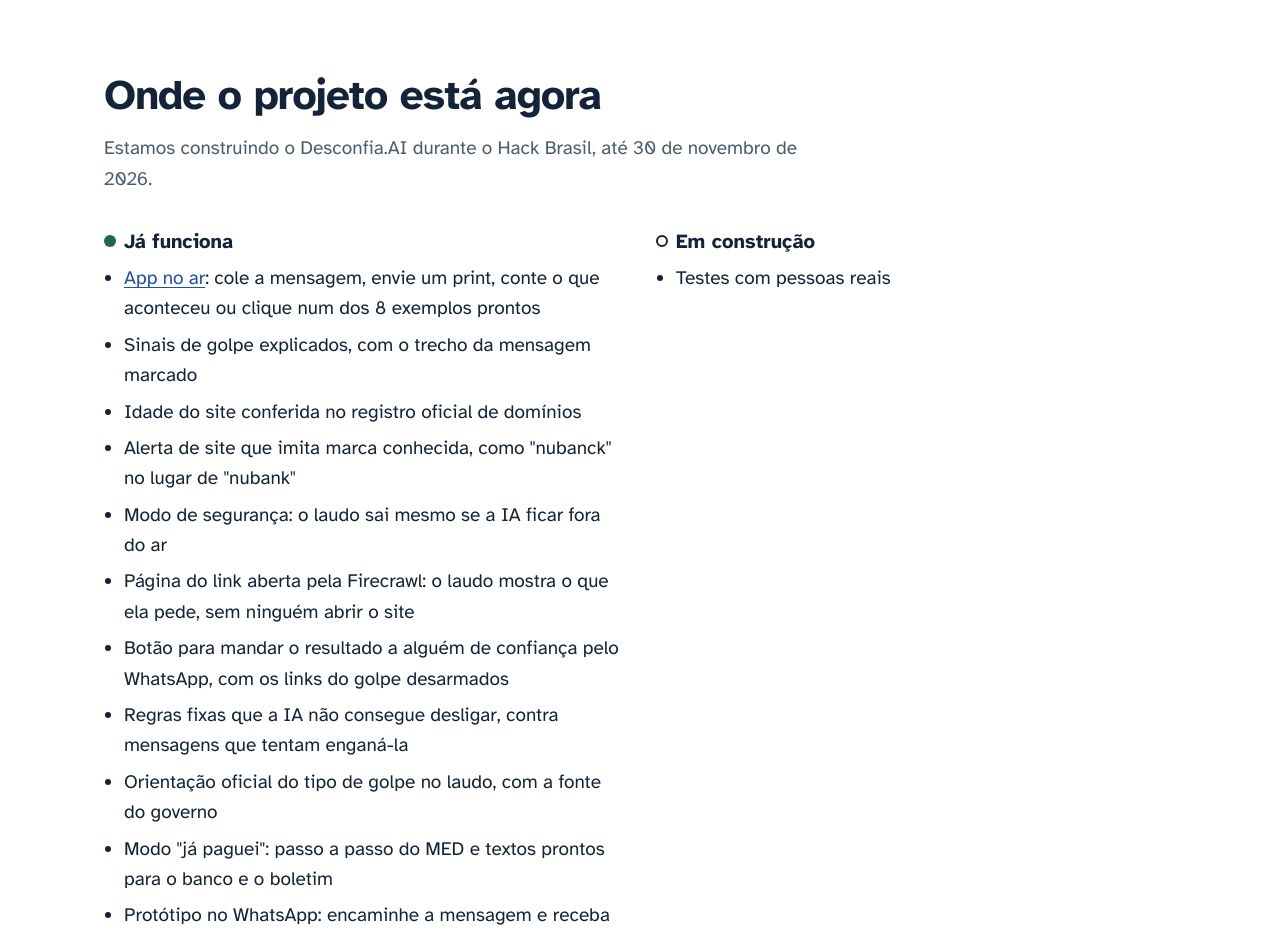
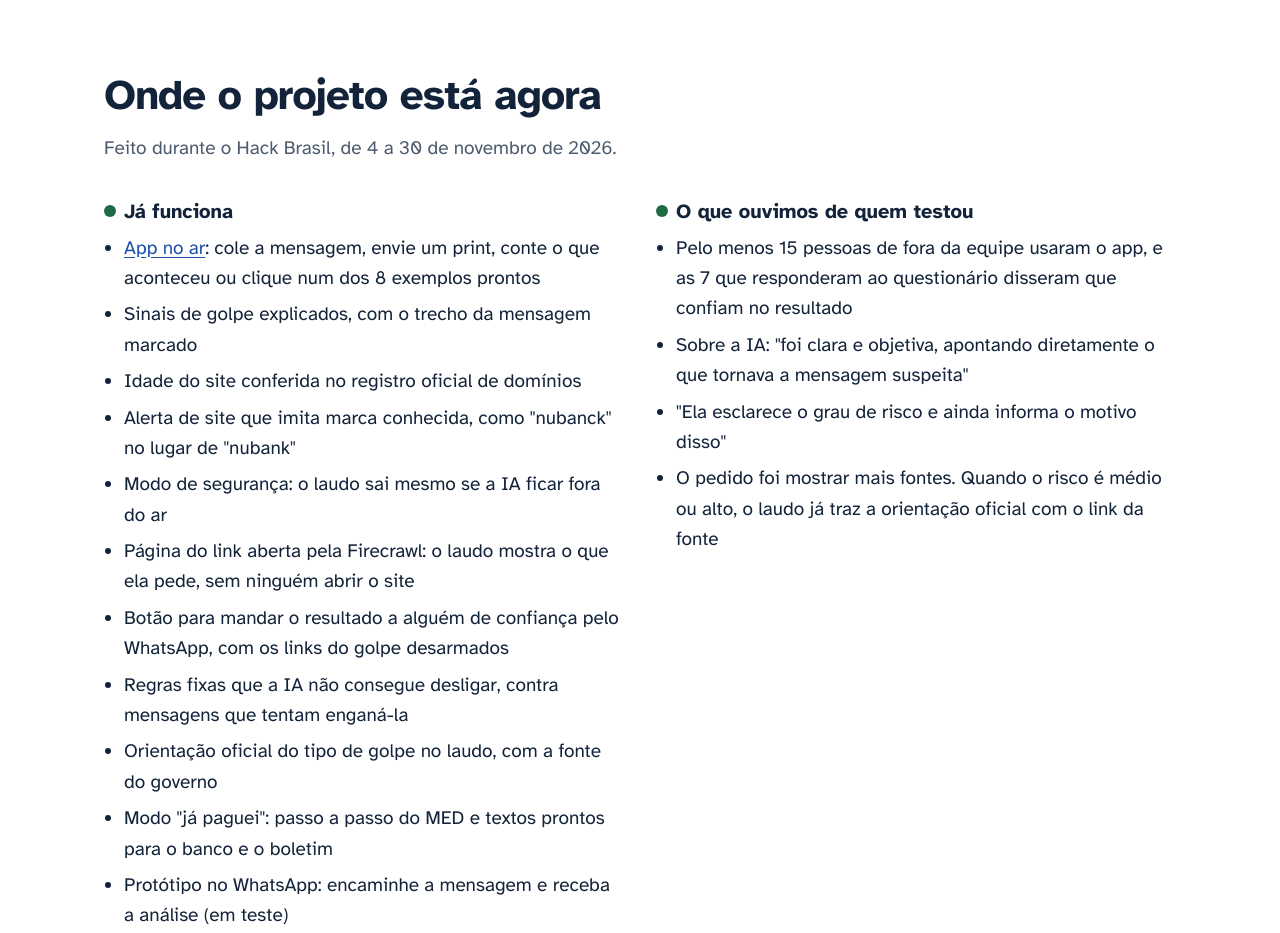
Before and after one commit to emanuelmoretticosta-netizen/desconfia-ai, a plain HTML site: page index.html in a window 1280 px wide. Shown: the part 3680-4613 px from the top of the page. Drawn offline with Linux system fonts and the light colour scheme.

Commit message:
README e página: testes com pessoas, nota da primeira rodada manual e status final

```diff
--- a/index.html
+++ b/index.html
@@ -250,7 +250,7 @@
   <div class="band">
     <section class="shell section">
       <h2>Onde o projeto está agora</h2>
-      <p class="sub">Estamos construindo o Desconfia.AI durante o Hack Brasil, até 30 de novembro de 2026.</p>
+      <p class="sub">Feito durante o Hack Brasil, de 4 a 30 de novembro de 2026.</p>
       <div class="status">
         <div>
           <h3><span class="dot done" aria-hidden="true"></span>Já funciona</h3>
@@ -271,9 +271,12 @@
           </ul>
         </div>
         <div>
-          <h3><span class="dot doing" aria-hidden="true"></span>Em construção</h3>
+          <h3><span class="dot done" aria-hidden="true"></span>O que ouvimos de quem testou</h3>
           <ul>
-            <li>Testes com pessoas reais</li>
+            <li>Pelo menos 15 pessoas de fora da equipe usaram o app, e as 7 que responderam ao questionário disseram que confiam no resultado</li>
+            <li>Sobre a IA: "foi clara e objetiva, apontando diretamente o que tornava a mensagem suspeita"</li>
+            <li>"Ela esclarece o grau de risco e ainda informa o motivo disso"</li>
+            <li>O pedido foi mostrar mais fontes. Quando o risco é médio ou alto, o laudo já traz a orientação oficial com o link da fonte</li>
           </ul>
         </div>
       </div>
```
Also changed, not shown: 1 other file.
